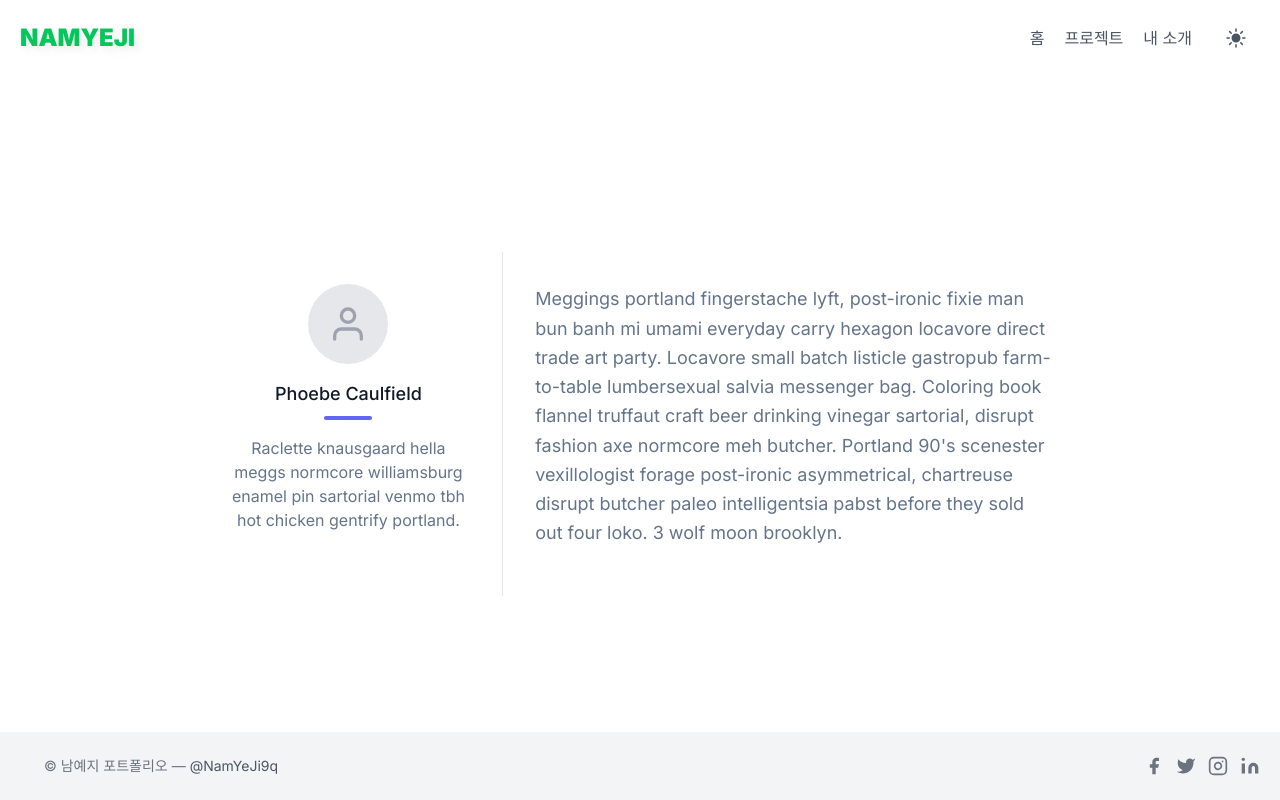
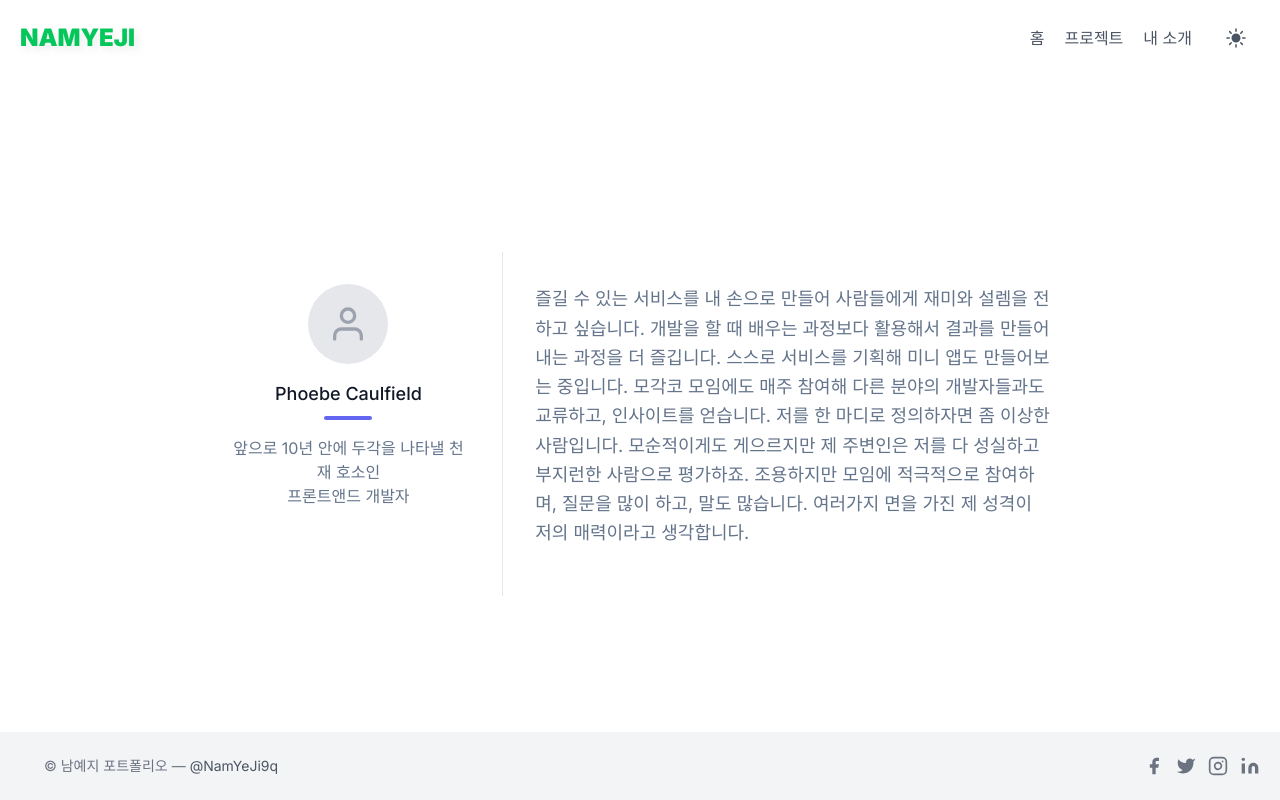
Before and after one commit to namYeJi9q/portfolio, a Next.js app in the folder yeji-portfolio/: page /about-me in a window 1280 px wide. Built offline with nearby package versions, Linux system fonts and the light colour scheme.

Commit message:
자기소개 수정

```diff
--- a/yeji-portfolio/src/app/about-me/page.tsx
+++ b/yeji-portfolio/src/app/about-me/page.tsx
@@ -27,26 +27,26 @@ export default function AboutMe() {
                                 </h2>
                                 <div className="w-12 h-1 bg-indigo-500 rounded mt-2 mb-4"></div>
                                 <p className="text-base">
-                                    Raclette knausgaard hella meggs normcore
-                                    williamsburg enamel pin sartorial venmo tbh
-                                    hot chicken gentrify portland.
+                                    앞으로 10년 안에 두각을 나타낼 천재 호소인
+                                    <br />
+                                    프론트앤드 개발자
                                 </p>
                             </div>
                         </div>
                         <div className="sm:w-2/3 sm:pl-8 sm:py-8 sm:border-l border-gray-200 sm:border-t-0 border-t mt-4 pt-4 sm:mt-0 text-center sm:text-left">
                             <p className="leading-relaxed text-lg mb-4">
-                                Meggings portland fingerstache lyft, post-ironic
-                                fixie man bun banh mi umami everyday carry
-                                hexagon locavore direct trade art party.
-                                Locavore small batch listicle gastropub
-                                farm-to-table lumbersexual salvia messenger bag.
-                                Coloring book flannel truffaut craft beer
-                                drinking vinegar sartorial, disrupt fashion axe
-                                normcore meh butcher. Portland 90&apos;s
-                                scenester vexillologist forage post-ironic
-                                asymmetrical, chartreuse disrupt butcher paleo
-                                intelligentsia pabst before they sold out four
-                                loko. 3 wolf moon brooklyn.
+                                즐길 수 있는 서비스를 내 손으로 만들어
+                                사람들에게 재미와 설렘을 전하고 싶습니다. 개발을
+                                할 때 배우는 과정보다 활용해서 결과를 만들어내는
+                                과정을 더 즐깁니다. 스스로 서비스를 기획해 미니
+                                앱도 만들어보는 중입니다. 모각코 모임에도 매주
+                                참여해 다른 분야의 개발자들과도 교류하고,
+                                인사이트를 얻습니다. 저를 한 마디로 정의하자면
+                                좀 이상한 사람입니다. 모순적이게도 게으르지만 제
+                                주변인은 저를 다 성실하고 부지런한 사람으로
+                                평가하죠. 조용하지만 모임에 적극적으로 참여하며,
+                                질문을 많이 하고, 말도 많습니다. 여러가지 면을
+                                가진 제 성격이 저의 매력이라고 생각합니다.
                             </p>
                         </div>
                     </div>
```
